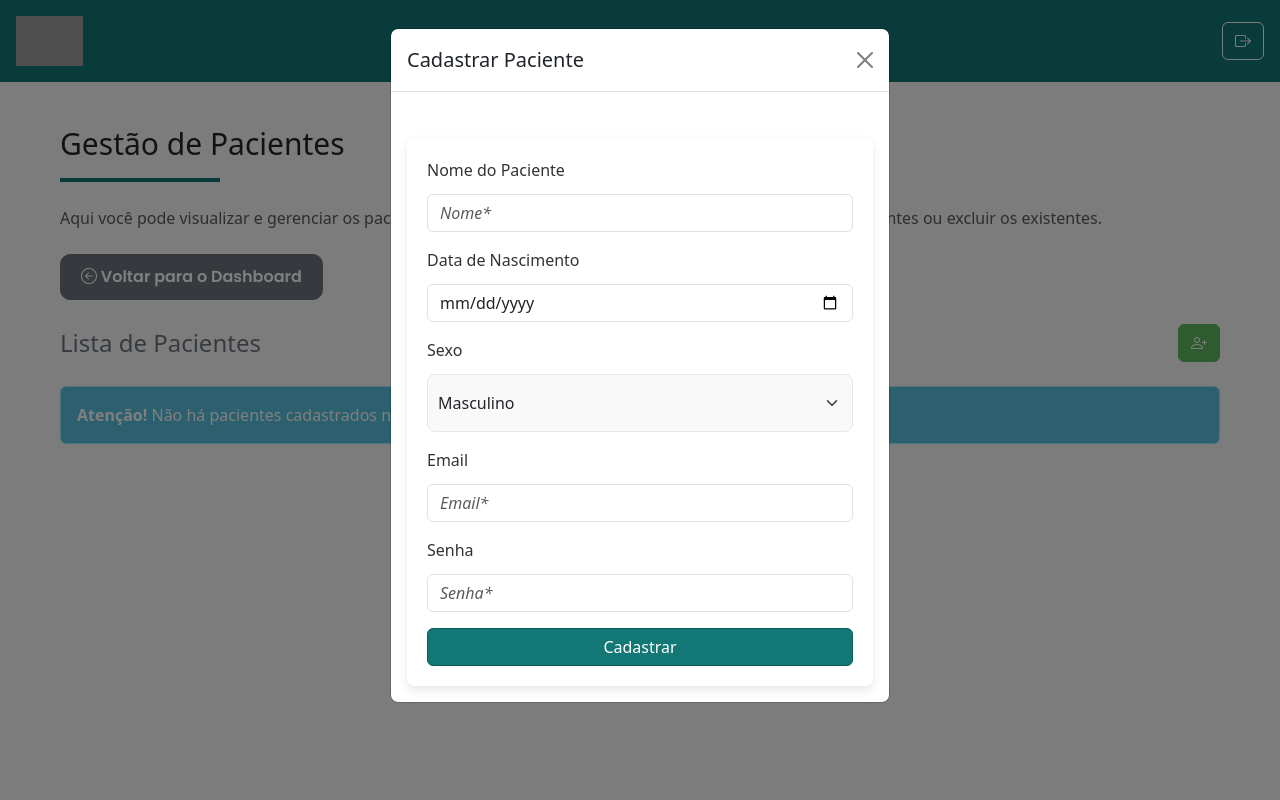
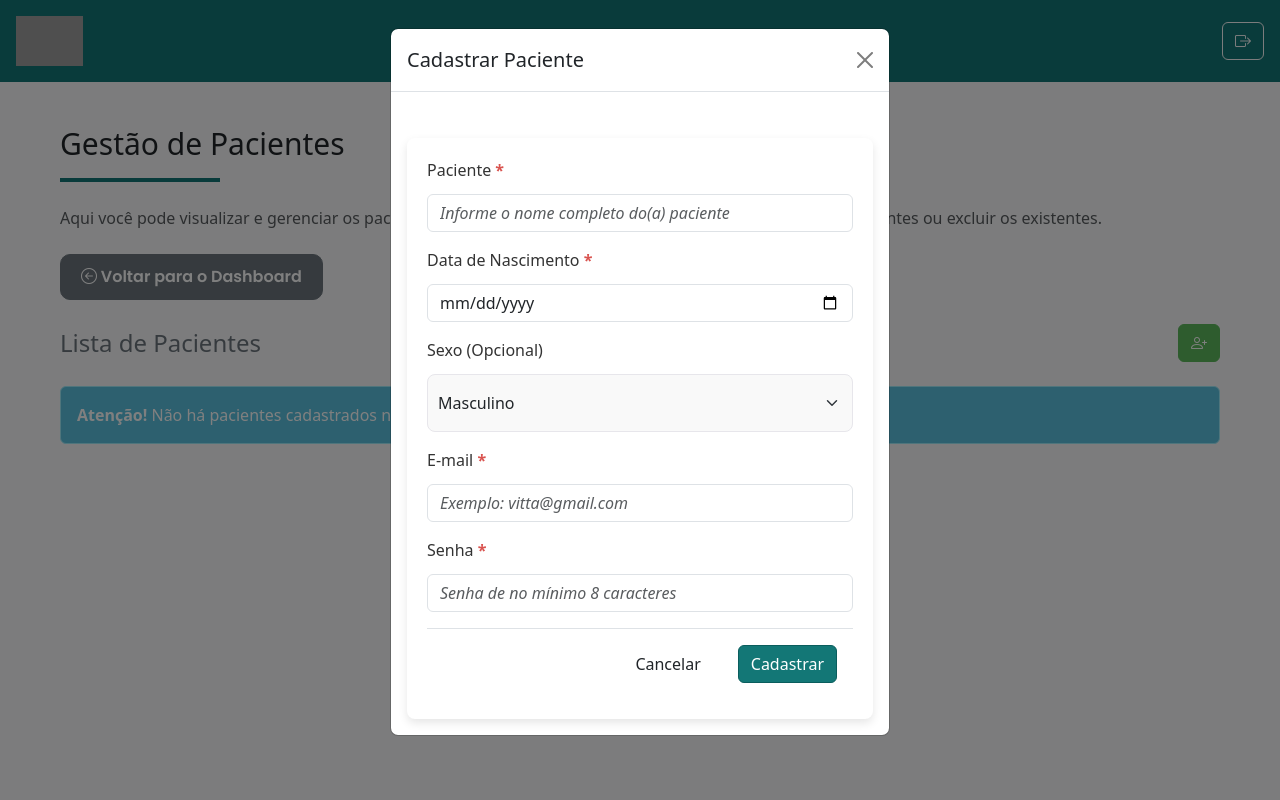
Before and after one commit to thigodev/VittaClinic, a PHP site: page /clinic_management/views/adminPatientsView.php in a window 1280 px wide, after a click that opens the changed part. Run offline with PHP 8.4, Linux system fonts and the light colour scheme; the visitor is signed in with stand-in values (Sample User, id 1); data comes from the database, SQL or seed files in the repository; grey boxes are pictures that could not be loaded.

Commit message:
padronizei o formuláiro de pacientes

```diff
--- a/clinic_management/views/adminPatientsView.php
+++ b/clinic_management/views/adminPatientsView.php
@@ -67,30 +67,38 @@ $adminName = $_SESSION['nome'];
             <table class="table table-striped table-hover">
                 <thead>
                     <tr>
-                        <th>#</th>
                         <th>Nome</th>
-                        <th>Email</th>
-                        <th>Data de Nascimento</th>
-                        <th>Sexo</th>
+                        <th>E-mail</th>
+                        <th>Nascimento</th>
                         <th>Ações</th>
                     </tr>
                 </thead>
                 <tbody>
                     <?php foreach ($pacientes as $paciente): ?>
                         <tr>
-                            <td><?php echo htmlspecialchars($paciente['id']); ?></td>
                             <td><?php echo htmlspecialchars($paciente['nome']); ?></td>
                             <td><?php echo htmlspecialchars($paciente['email']); ?></td>
                             <td><?php echo htmlspecialchars($paciente['data_nascimento']); ?></td>
-                            <td><?php echo htmlspecialchars($paciente['sexo']); ?></td>
                             <td>
-                                <!-- Botão para abrir o modal de confirmação de exclusão -->
-                                <button class="btn btn-danger btn-sm d-flex align-items-center justify-content-center"
-                                    data-bs-toggle="modal" data-bs-target="#modalConfirmarExclusao"
-                                    data-id="<?php echo htmlspecialchars($paciente['id']); ?>"
-                                    data-nome="<?php echo htmlspecialchars($paciente['nome']); ?>">
-                                    <i class="bi bi-trash" alt="Ícone de excluir paciente"></i>
-                                </button>
+                                <div class="dropdown">
+                                    <button class="btn btn-outline-secondary btn-sm dropdown-toggle" type="button"
+                                        id="dropdownMenuButton" data-bs-toggle="dropdown" aria-expanded="false">
+                                        <i class="bi bi-three-dots"></i>
+                                    </button>
+                                    <ul class="dropdown-menu disabled" aria-labelledby="dropdownMenuButton">
+                                        <!-- <li><a class="dropdown-item"
+                                                href="editar_medico.php?id=<?php echo htmlspecialchars($paciente['id']); ?>">
+                                                <i class="bi bi-pencil"></i> Editar</a></li>
+                                        <li> -->
+                                        <a class="dropdown-item text-danger" href="#" data-bs-toggle="modal"
+                                            data-bs-target="#modalConfirmarExclusao"
+                                            data-id="<?php echo htmlspecialchars($paciente['id']); ?>"
+                                            data-nome="<?php echo htmlspecialchars($paciente['nome']); ?>">
+                                            <i class="bi bi-trash"></i> Excluir
+                                        </a>
+                                        </li>
+                                    </ul>
+                                </div>
                             </td>
                         </tr>
                     <?php endforeach; ?>
@@ -111,35 +119,42 @@ $adminName = $_SESSION['nome'];
                 <div class="modal-body">
                     <form method="post" action="/clinic_management/auth/register_paciente.php">
                         <div class="mb-3">
-                            <label for="paciente_name" class="form-label">Nome do Paciente</label>
+                            <label for="paciente_name" class="form-label">Paciente <strong
+                                    class="danger">*</strong></label>
                             <input type="text" class="form-control" id="paciente_name" name="paciente_name"
-                                placeholder="Nome*" required>
+                                placeholder="Informe o nome completo do(a) paciente" maxlength="100" required>
                         </div>
                         <div class="mb-3">
-                            <label for="paciente_dt" class="form-label">Data de Nascimento</label>
-                            <input type="date" class="form-control" id="paciente_dt" name="paciente_dt"
-                                placeholder="Data de nascimento*" required>
+                            <label for="paciente_dt" class="form-label">Data de Nascimento <strong
+                                    class="danger">*</strong></label>
+                            <input type="date" class="form-control" id="paciente_dt" name="paciente_dt" required>
                         </div>
                         <div class="mb-3">
-                            <label for="paciente_sexo" class="form-label">Sexo</label>
-                            <select id="paciente_sexo" name="paciente_sexo" class="form-select" required>
+                            <label for="paciente_sexo" class="form-label">Sexo (Opcional)</label>
+                            <select id="paciente_sexo" name="paciente_sexo" class="form-select">
                                 <option value="m">Masculino</option>
                                 <option value="f">Feminino</option>
                             </select>
                         </div>
                         <div class="mb-3">
-                            <label for="paciente_email" class="form-label">Email</label>
+                            <label for="paciente_email" class="form-label">E-mail <strong
+                                    class="danger">*</strong></label>
                             <input type="email" class="form-control" id="paciente_email" name="paciente_email"
-                                placeholder="Email*" required>
+                                placeholder="Exemplo: vitta@gmail.com" maxlength="100" required>
                         </div>
                         <div class="mb-3">
-                            <label for="paciente_senha" class="form-label">Senha</label>
+                            <label for="paciente_senha" class="form-label">Senha <strong
+                                    class="danger">*</strong></label>
                             <input type="password" class="form-control" id="paciente_senha" name="paciente_senha"
-                                placeholder="Senha*" required>
+                                placeholder="Senha de no mínimo 8 caracteres" maxlength="20" required>
                         </div>
                         <input type="hidden" name="clinica_id" value="<?php echo htmlspecialchars($_SESSION['id']); ?>">
-                        <button type="submit" class="btn btn-primary w-100"
-                            aria-label="Cadastrar Paciente">Cadastrar</button>
+                        <div class="modal-footer">
+                            <button type="button" class="btn btn-outline" aria-label="Fechar"
+                                data-bs-dismiss="modal">Cancelar</button>
+                            <button type="submit" class="btn btn-primary"
+                                aria-label="Cadastrar Médico">Cadastrar</button>
+                        </div>
                     </form>
                 </div>
             </div>
```
